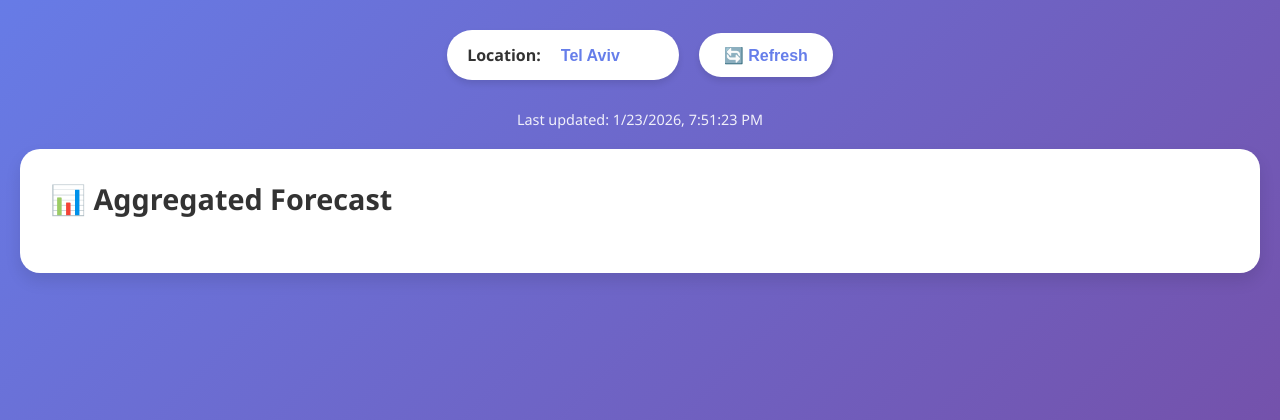
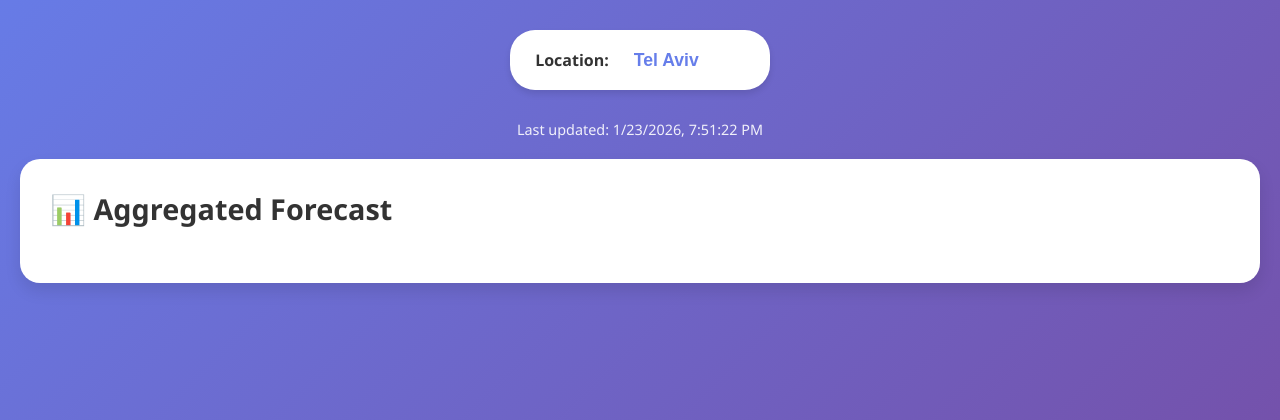
Before and after one commit to elishal133-dev/weather-forecast-agent, a Flask app: page / in a window 1280 px wide. Shown: the part 109-529 px from the top of the page. Run offline with Flask 3, Linux system fonts and the light colour scheme; data that the repository does not hold is empty.

Commit message:
Remove refresh button and auto-load forecast on location change

```diff
--- a/static/style.css
+++ b/static/style.css
@@ -44,18 +44,23 @@ header h1 {
     display: flex;
     justify-content: center;
     align-items: center;
-    gap: 20px;
     margin-bottom: 30px;
 }
 
 .location-selector {
     background: white;
-    padding: 10px 20px;
+    padding: 12px 25px;
     border-radius: 25px;
     display: flex;
     align-items: center;
     gap: 10px;
     box-shadow: 0 4px 6px rgba(0,0,0,0.1);
+    transition: all 0.3s ease;
+}
+
+.location-selector:hover {
+    box-shadow: 0 6px 12px rgba(0,0,0,0.15);
+    transform: translateY(-2px);
 }
 
 .location-selector label {
@@ -65,42 +70,22 @@ header h1 {
 
 .location-selector select {
     border: none;
-    padding: 5px 10px;
-    font-size: 1em;
+    padding: 8px 15px;
+    font-size: 1.1em;
     background: transparent;
     cursor: pointer;
     outline: none;
     color: #667eea;
     font-weight: 600;
-    min-height: 30px;
+    min-height: 35px;
     -webkit-appearance: none;
     -moz-appearance: none;
     appearance: none;
+    transition: all 0.2s ease;
 }
 
-#refresh-btn {
-    background: white;
-    color: #667eea;
-    border: none;
-    padding: 12px 25px;
-    border-radius: 25px;
-    font-size: 1em;
-    font-weight: 600;
-    cursor: pointer;
-    box-shadow: 0 4px 6px rgba(0,0,0,0.1);
-    transition: all 0.3s ease;
-    min-height: 44px;  /* iOS minimum tap target size */
-    min-width: 100px;
-}
-
-#refresh-btn:hover {
-    transform: translateY(-2px);
-    box-shadow: 0 6px 12px rgba(0,0,0,0.15);
-}
-
-#refresh-btn:active {
-    transform: translateY(0);
-    box-shadow: 0 2px 4px rgba(0,0,0,0.1);
+.location-selector select:hover {
+    color: #5568d3;
 }
 
 .loading {
@@ -416,7 +401,6 @@ header h1 {
 
     .controls {
         flex-direction: column;
-        gap: 10px;
     }
 
     .forecast-days {
@@ -475,14 +459,9 @@ header h1 {
     }
 
     .location-selector {
-        padding: 8px 15px;
+        padding: 10px 20px;
         flex-direction: column;
         text-align: center;
-    }
-
-    #refresh-btn {
-        padding: 10px 20px;
-        font-size: 0.95em;
     }
 
     .day-card {
--- a/templates/index.html
+++ b/templates/index.html
@@ -16,14 +16,13 @@
         <div class="controls">
             <div class="location-selector">
                 <label for="location">Location:</label>
-                <select id="location">
+                <select id="location" onchange="loadForecast()">
                     <option value="Tel Aviv" selected>Tel Aviv</option>
                     <option value="Jerusalem">Jerusalem</option>
                     <option value="Haifa">Haifa</option>
                     <option value="Beer Sheva">Beer Sheva</option>
                 </select>
             </div>
-            <button id="refresh-btn" onclick="loadForecast()">🔄 Refresh</button>
         </div>
 
         <div id="loading" class="loading" style="display: none;">
```
